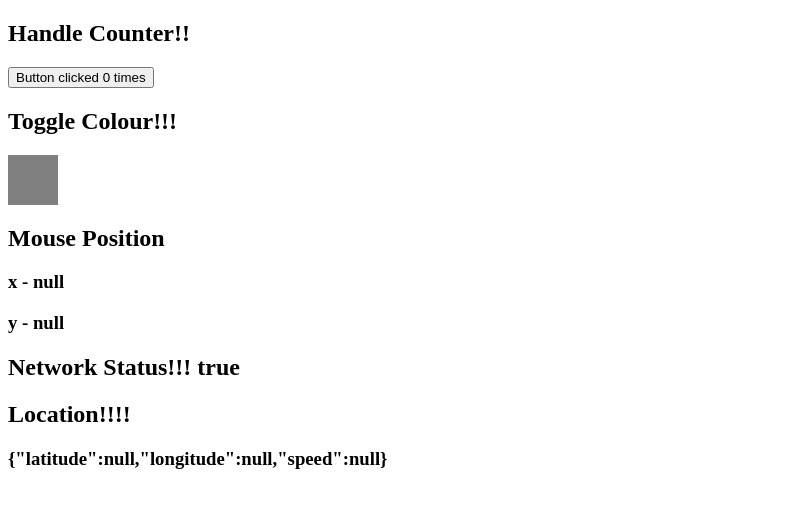
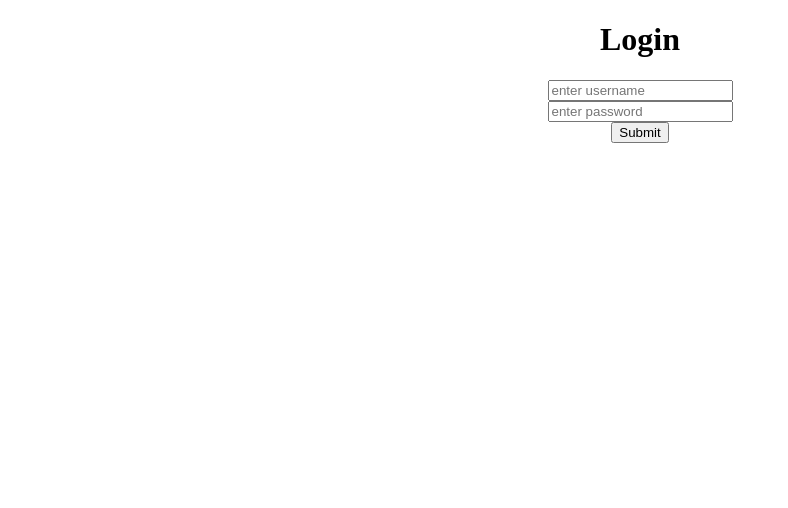
Before and after one commit to natuShubham96/hooks, a React (Create React App) app: page / in a window 1280 px wide. Shown: the top 508 px of the page, without its empty margins (0-788 px from the left). Built offline with nearby package versions, Linux system fonts and the light colour scheme; no server answers.

Commit message:
Implementing form with hooks

```diff
--- a/src/index.js
+++ b/src/index.js
@@ -1,7 +1,8 @@
 import React from 'react';
 import ReactDOM from 'react-dom';
 
-import App from './App';
+//import App from './App';
+import App from './login';
 import reportWebVitals from './reportWebVitals';
 
 ReactDOM.render(
--- /dev/null
+++ b/src/login.js
@@ -0,0 +1,35 @@
+import {useState} from "react";
+
+export default function App () {
+    const [username, setUserName] = useState("");
+    const [password, setPassword] = useState("");
+    const [submitted, setSubmitted] = useState(false);
+    const [user, setUser] = useState(null);
+
+    const handleChange = (event) => {
+        if(event.target.placeholder === "enter username")
+      setUserName(event.target.value);
+      if(event.target.placeholder === "enter password")
+      setPassword(event.target.value);
+     setUser({username, password});
+    }
+
+    const handleSubmit = (event) => {
+        event.preventDefault();
+        setSubmitted(true);
+        setUserName("");
+        setPassword("");
+    }
+
+    return (
+        <div style = {{ textAlign : "center", flexDirection: "row"}}>
+            <h1>Login</h1>
+            <form style={{display: "grid", alignItems: "center", justifyItems: "center"}} onSubmit={handleSubmit}>
+                <input type="username" placeholder="enter username" value={username} onChange={handleChange}/>
+                <input type="password" placeholder="enter password" value={password} onChange={handleChange}/>
+                <button>Submit</button>
+            </form>
+            {submitted && <div><h2>Username - {user.username}</h2> <h2>Password - {user.password}</h2></div>}
+        </div>
+    )
+}
```
Also changed, not shown: 1 other file (tests, documents, lock files or other folders).
